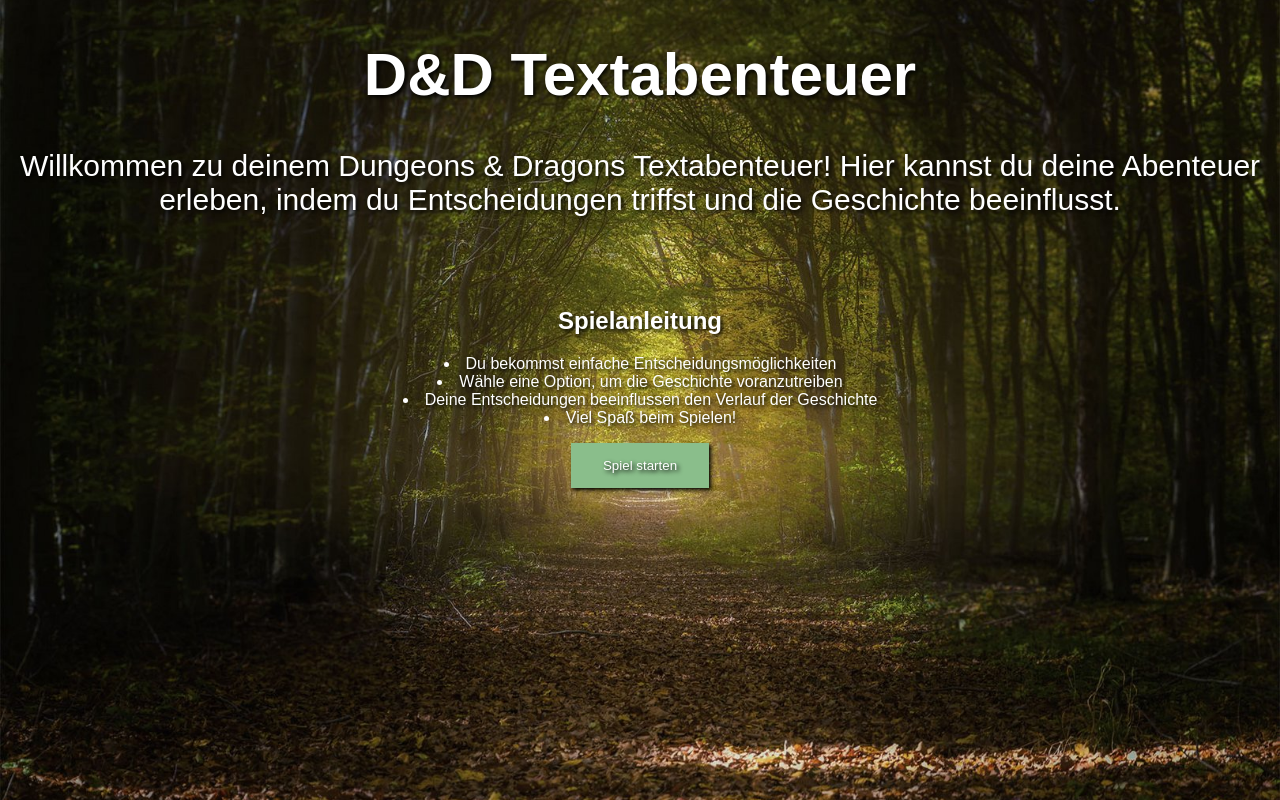
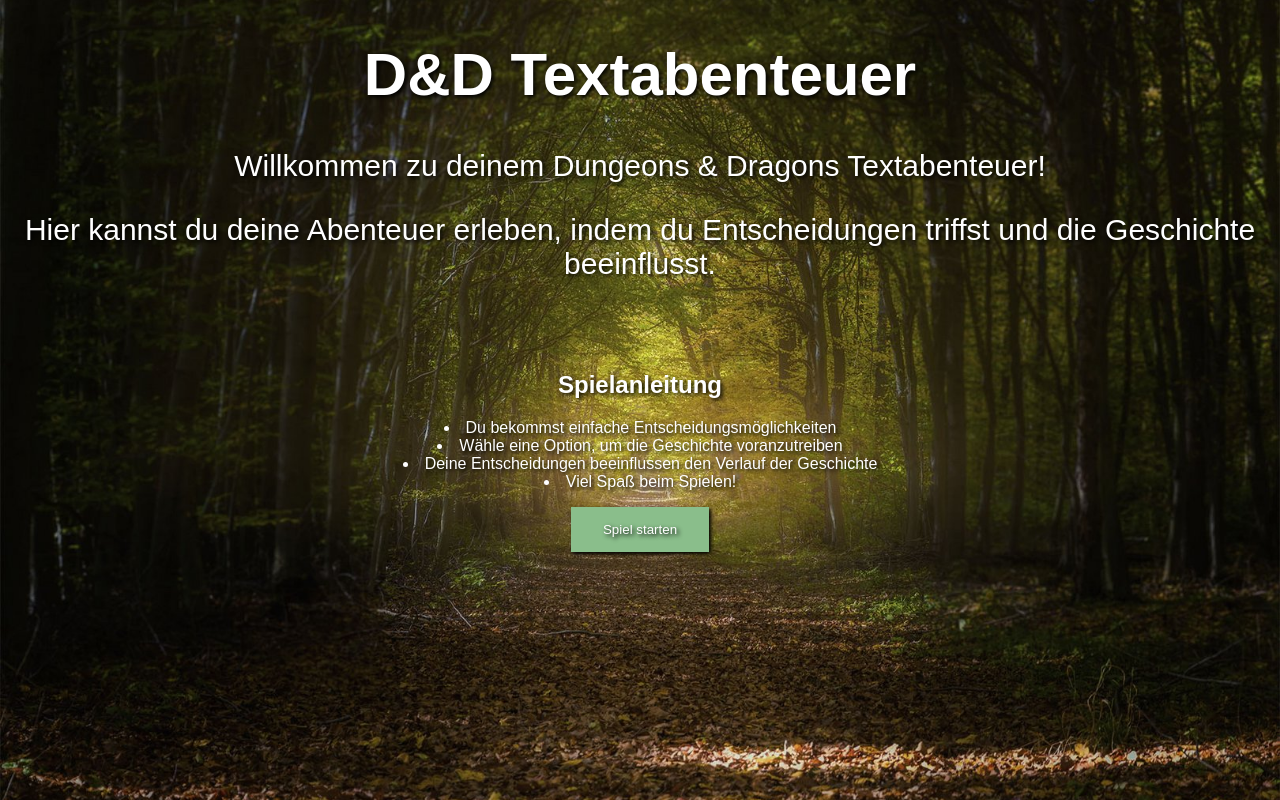
Before and after one commit to josephinemundt1297/orientierungskurs-projekt, a plain HTML site: page index.html in a window 1280 px wide. Drawn offline with Linux system fonts and the light colour scheme.

Commit message:
Zeilenumbruch im Header hinzugefügt

```diff
--- a/index.html
+++ b/index.html
@@ -12,7 +12,8 @@
     </div>
     <header>
     <h1>D&D Textabenteuer</h1>
-    <p>Willkommen zu deinem Dungeons & Dragons Textabenteuer! Hier kannst du deine Abenteuer erleben, indem du Entscheidungen triffst und die Geschichte beeinflusst.</p>
+    <p>Willkommen zu deinem Dungeons & Dragons Textabenteuer!</p>
+    <p>Hier kannst du deine Abenteuer erleben, indem du Entscheidungen triffst und die Geschichte beeinflusst.</p>
     </header>
     <p>
         <h2>Spielanleitung</h2>
```
